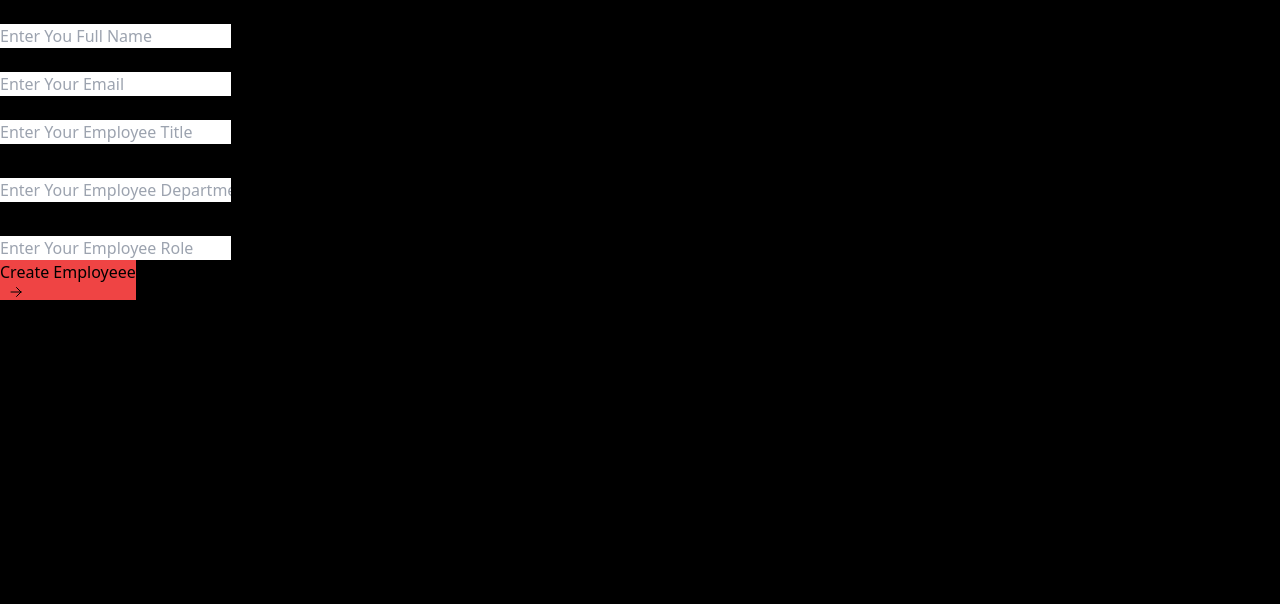
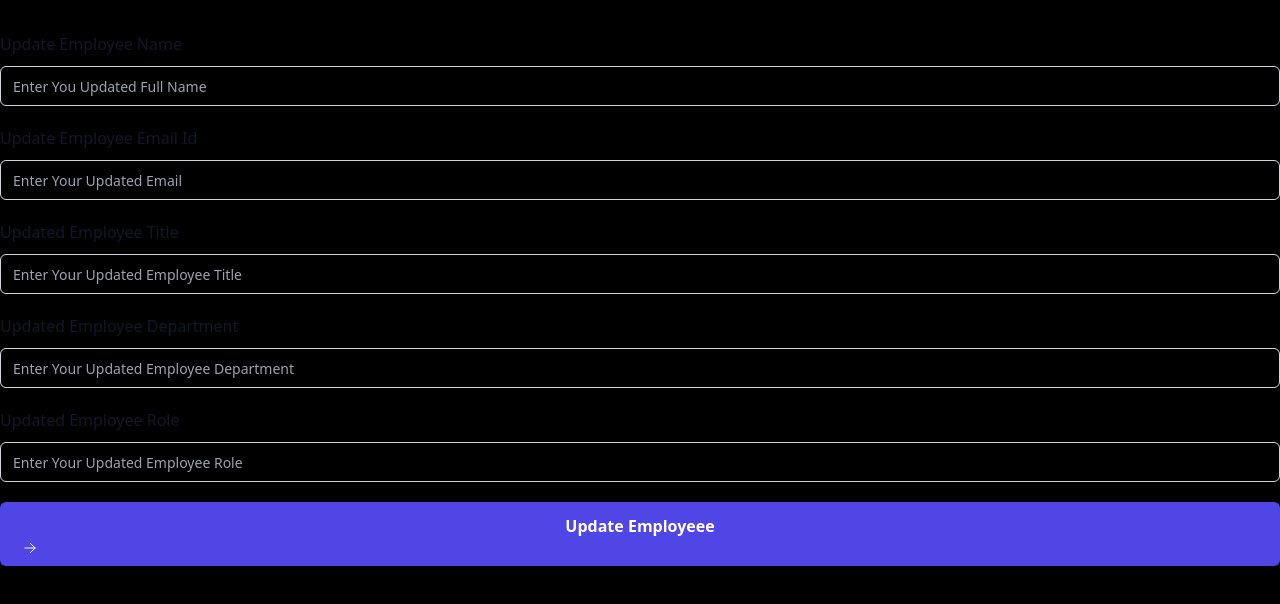
Before and after one commit to AparnaRajLaxmi/Table, a React (Create React App) app in the folder frontend/: page /update/1 in a window 1280 px wide. Shown: the top 604 px of the page. Built offline with nearby package versions, Linux system fonts and the light colour scheme.

Commit message:
Updating UI

```diff
--- a/frontend/src/components/UpdateEmployee.jsx
+++ b/frontend/src/components/UpdateEmployee.jsx
@@ -31,21 +31,21 @@ function UpdateEmployee() {
 
   return(
     <div>
-      <form onSubmit={handleSubmit(createEmployee)}>
-        <div >
+      <form onSubmit={handleSubmit(createEmployee)} className="mt-8">
+        <div className="space-y-5">
           <div>
             <label
               htmlFor="name"
-
+              className="text-base font-medium text-gray-900 dark:text-gray-200"
             >
               {" "}
-              Employee Name{" "}
+              Update Employee Name  {" "}
             </label>
-            <div >
+            <div className="mt-2.5">
               <input
-
+               className="flex h-10 w-full rounded-md border border-gray-300 bg-transparent py-2 px-3 text-sm placeholder:text-gray-400 focus:outline-none focus:ring-1 focus:ring-gray-400 focus:ring-offset-1 disabled:cursor-not-allowed disabled:opacity-50 dark:border-gray-700 dark:text-gray-50 dark:focus:ring-gray-400 dark:focus:ring-offset-gray-900"
                 type="text"
-                placeholder="Enter You Full Name"
+                placeholder="Enter You Updated Full Name"
                 {...register("name")}
               ></input>
             </div>
@@ -54,15 +54,15 @@ function UpdateEmployee() {
           <div>
             <label
               htmlFor="email"
-
+              className="text-base font-medium text-gray-900 dark:text-gray-200"
             >
               {" "}
-              Employee Email Id{" "}
+              Update Employee Email Id{" "}
             </label>
-            <div >
+            <div className="mt-2.5">
               <input
-
-                placeholder="Enter Your Email"
+                className="flex h-10 w-full rounded-md border border-gray-300 bg-transparent py-2 px-3 text-sm placeholder:text-gray-400 focus:outline-none focus:ring-1 focus:ring-gray-400 focus:ring-offset-1 disabled:cursor-not-allowed disabled:opacity-50 dark:border-gray-700 dark:text-gray-50 dark:focus:ring-gray-400 dark:focus:ring-offset-gray-900"
+                placeholder="Enter Your Updated Email"
                 {...register("email")}
               ></input>
             </div>
@@ -71,16 +71,16 @@ function UpdateEmployee() {
           <div>
             <label
               htmlFor="title"
-
+              className="text-base font-medium text-gray-900 dark:text-gray-200"
             >
               {" "}
-              Employee Title{" "}
+              Updated Employee Title{" "}
             </label>
-            <div>
+            <div className="mt-2.5">
               <input
-
+                className="flex h-10 w-full rounded-md border border-gray-300 bg-transparent py-2 px-3 text-sm placeholder:text-gray-400 focus:outline-none focus:ring-1 focus:ring-gray-400 focus:ring-offset-1 disabled:cursor-not-allowed disabled:opacity-50 dark:border-gray-700 dark:text-gray-50 dark:focus:ring-gray-400 dark:focus:ring-offset-gray-900"
                 type="text"
-                placeholder="Enter Your Employee Title"
+                placeholder="Enter Your Updated Employee Title"
                 {...register("title")}
               ></input>
             </div>
@@ -89,16 +89,16 @@ function UpdateEmployee() {
           <div>
             <label
               htmlFor="department"
-
+              className="text-base font-medium text-gray-900 dark:text-gray-200"
             >
               {" "}
-              Employee Department{" "}
+              Updated Employee Department{" "}
             </label>
             <div className="mt-2.5">
               <input
-
+               className="flex h-10 w-full rounded-md border border-gray-300 bg-transparent py-2 px-3 text-sm placeholder:text-gray-400 focus:outline-none focus:ring-1 focus:ring-gray-400 focus:ring-offset-1 disabled:cursor-not-allowed disabled:opacity-50 dark:border-gray-700 dark:text-gray-50 dark:focus:ring-gray-400 dark:focus:ring-offset-gray-900"
                 type="text"
-                placeholder="Enter Your Employee Department"
+                placeholder="Enter Your Updated Employee Department"
                 {...register("department")}
               ></input>
             </div>
@@ -107,15 +107,16 @@ function UpdateEmployee() {
           <div>
             <label
               htmlFor="role"
+              className="text-base font-medium text-gray-900 dark:text-gray-200"
            >
               {" "}
-              Employee Role{" "}
+              Updated Employee Role{" "}
             </label>
             <div className="mt-2.5">
               <input
-
+                className="flex h-10 w-full rounded-md border border-gray-300 bg-transparent py-2 px-3 text-sm placeholder:text-gray-400 focus:outline-none focus:ring-1 focus:ring-gray-400 focus:ring-offset-1 disabled:cursor-not-allowed disabled:opacity-50 dark:border-gray-700 dark:text-gray-50 dark:focus:ring-gray-400 dark:focus:ring-offset-gray-900"
                 type="text"
-                placeholder="Enter Your Employee Role"
+                placeholder="Enter Your Updated Employee Role"
                 {...register("role")}
               ></input>
             </div>
@@ -124,9 +125,9 @@ function UpdateEmployee() {
           <div>
             <button
               type="submit"
-             className='bg-red-500'
+             className='className="inline-flex w-full items-center justify-center rounded-md bg-indigo-600 px-3.5 py-2.5 text-base font-semibold leading-7 text-white hover:bg-indigo-500"'
             >
-              Create Employeee
+              Update Employeee
               <svg
                 xmlns="http://www.w3.org/2000/svg"
                 fill="none"
```
